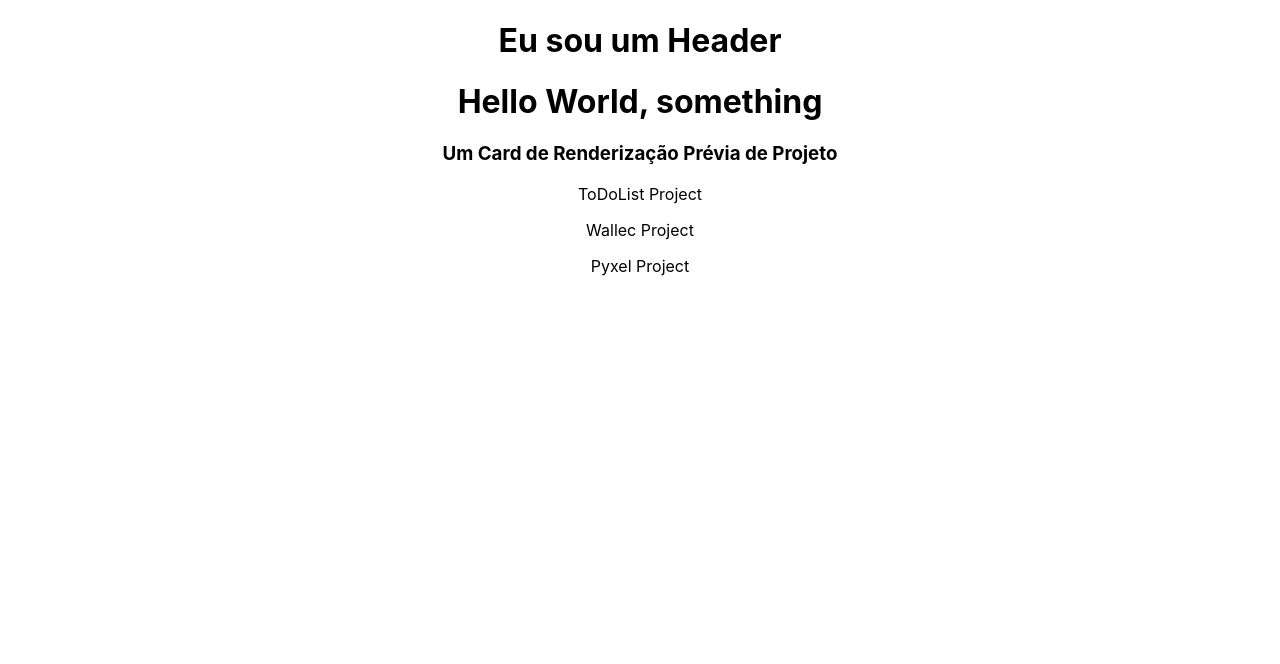
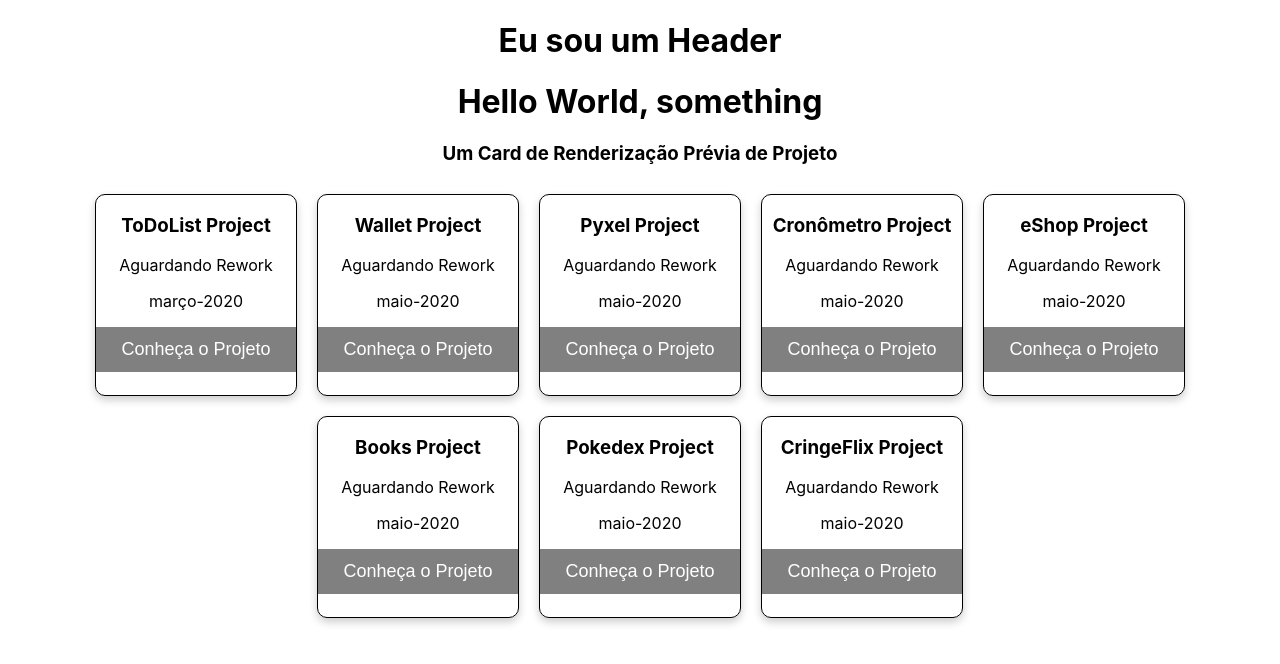
Before and after one commit to rcalvs/portifolio, a React (Create React App) app: page / in a window 1280 px wide. Shown: the top 664 px of the page. Built offline with nearby package versions, Linux system fonts and the light colour scheme.

Commit message:
CSS basico - Cards

```diff
--- a/src/App.css
+++ b/src/App.css
@@ -36,3 +36,39 @@
     transform: rotate(360deg);
   }
 }
+.MasterCard {
+  display: flex;
+  flex-flow: row wrap;
+  align-items: center;
+  justify-content: center;
+}
+
+.Card {
+  border: 1px solid black;
+  border-radius: 10px;
+  width: 200px;
+  height: 200px;
+  margin: 10px;
+  box-shadow: 0 4px 8px 0 rgba(0,0,0,0.2);
+  transition: 0.3s;
+
+}
+.Card:hover {
+  box-shadow: 0 8px 16px 0 rgba(0,0,0,0.2);
+}
+
+.Card button {
+  border: none;
+  outline: 0;
+  padding: 12px;
+  color: white;
+  background-color: grey;
+  text-align: center;
+  cursor: pointer;
+  width: 100%;
+  font-size: 18px;
+}
+
+.card button:hover {
+  opacity: 0.7;
+}
--- a/src/components/projectCard.jsx
+++ b/src/components/projectCard.jsx
@@ -1,4 +1,5 @@
 import data from '../data/data.json'
+import '../App.css';
 
 // const teste1 = Object.keys(data); // Retorna as Chaves
 // const teste2 = Object.values(data); // Retorna os Valores em Array
@@ -8,10 +9,14 @@ function CardRender(){
   return (
     <div>
       <h3>Um Card de Renderização Prévia de Projeto</h3>
+    <div className="MasterCard">
+      {Object.values(data).map((element) => (
+        <div className="Card">
+          <h3>{element.name}</h3>
+          <p>{element.status}</p>
+          <p>{element.data}</p>
+          <button>Conheça o Projeto</button>
 
-      {Object.values(data).map((element) => (
-        <div>
-          <p>{element.name}</p>
         </div>
       ))
 
@@ -19,6 +24,10 @@ function CardRender(){
       {console.log(Object.values(data))}
 
     </div>
+
+    </div>
+
+
   )
 }
 
--- a/src/data/data.json
+++ b/src/data/data.json
@@ -1,20 +1,66 @@
 {
   "ToDoList": {
     "name": "ToDoList Project",
-    "data": "março-2015",
+    "data": "março-2020",
     "status": "Aguardando Rework",
-    "organização": "Trybe"
+    "organização": "Trybe",
+    "descrição": "Loren Ipsum juridico, no futuro terá uma explicação melhor, porém agora, no atual estado da aplicação, a utilização de tal loren factum ipsum serve para seus devidos fins conforme estipulado nas métricas e definições do caput",
+    "processo": "Fundamentos"
   },
   "Wallet": {
-    "name": "Wallec Project",
-    "data": "maio-2019",
+    "name": "Wallet Project",
+    "data": "maio-2020",
     "status": "Aguardando Rework",
-    "organização": "Trybe"
+    "organização": "Trybe",
+    "descrição": "Loren Ipsum juridico, no futuro terá uma explicação melhor, porém agora, no atual estado da aplicação, a utilização de tal loren factum ipsum serve para seus devidos fins conforme estipulado nas métricas e definições do caput",
+    "processo": "Front"
   },
   "Pixel": {
     "name": " Pyxel Project",
-    "data": "maio-2019",
+    "data": "maio-2020",
     "status": "Aguardando Rework",
-    "organização": "Trybe"
+    "organização": "Trybe",
+    "descrição": "Loren Ipsum juridico, no futuro terá uma explicação melhor, porém agora, no atual estado da aplicação, a utilização de tal loren factum ipsum serve para seus devidos fins conforme estipulado nas métricas e definições do caput",
+    "processo": "Fundamentos"
+  },
+  "Cronômetro": {
+    "name": " Cronômetro Project",
+    "data": "maio-2020",
+    "status": "Aguardando Rework",
+    "organização": "Trybe",
+    "descrição": "Loren Ipsum juridico, no futuro terá uma explicação melhor, porém agora, no atual estado da aplicação, a utilização de tal loren factum ipsum serve para seus devidos fins conforme estipulado nas métricas e definições do caput",
+    "processo": "Front"
+  },
+  "eShop": {
+    "name": " eShop Project",
+    "data": "maio-2020",
+    "status": "Aguardando Rework",
+    "organização": "Trybe",
+    "descrição": "Loren Ipsum juridico, no futuro terá uma explicação melhor, porém agora, no atual estado da aplicação, a utilização de tal loren factum ipsum serve para seus devidos fins conforme estipulado nas métricas e definições do caput",
+    "processo": "API"
+  },
+  "Books API": {
+    "name": " Books Project",
+    "data": "maio-2020",
+    "status": "Aguardando Rework",
+    "organização": "Trybe",
+    "descrição": "Loren Ipsum juridico, no futuro terá uma explicação melhor, porém agora, no atual estado da aplicação, a utilização de tal loren factum ipsum serve para seus devidos fins conforme estipulado nas métricas e definições do caput",
+    "processo": "API"
+  },
+  "Pokédex API": {
+    "name": " Pokedex Project",
+    "data": "maio-2020",
+    "status": "Aguardando Rework",
+    "organização": "Trybe",
+    "descrição": "Loren Ipsum juridico, no futuro terá uma explicação melhor, porém agora, no atual estado da aplicação, a utilização de tal loren factum ipsum serve para seus devidos fins conforme estipulado nas métricas e definições do caput",
+    "processo": "API"
+  },
+  "Movies CRUD": {
+    "name": " CringeFlix Project",
+    "data": "maio-2020",
+    "status": "Aguardando Rework",
+    "organização": "Trybe",
+    "descrição": "Loren Ipsum juridico, no futuro terá uma explicação melhor, porém agora, no atual estado da aplicação, a utilização de tal loren factum ipsum serve para seus devidos fins conforme estipulado nas métricas e definições do caput",
+    "processo": "Front"
   }
 }
```
